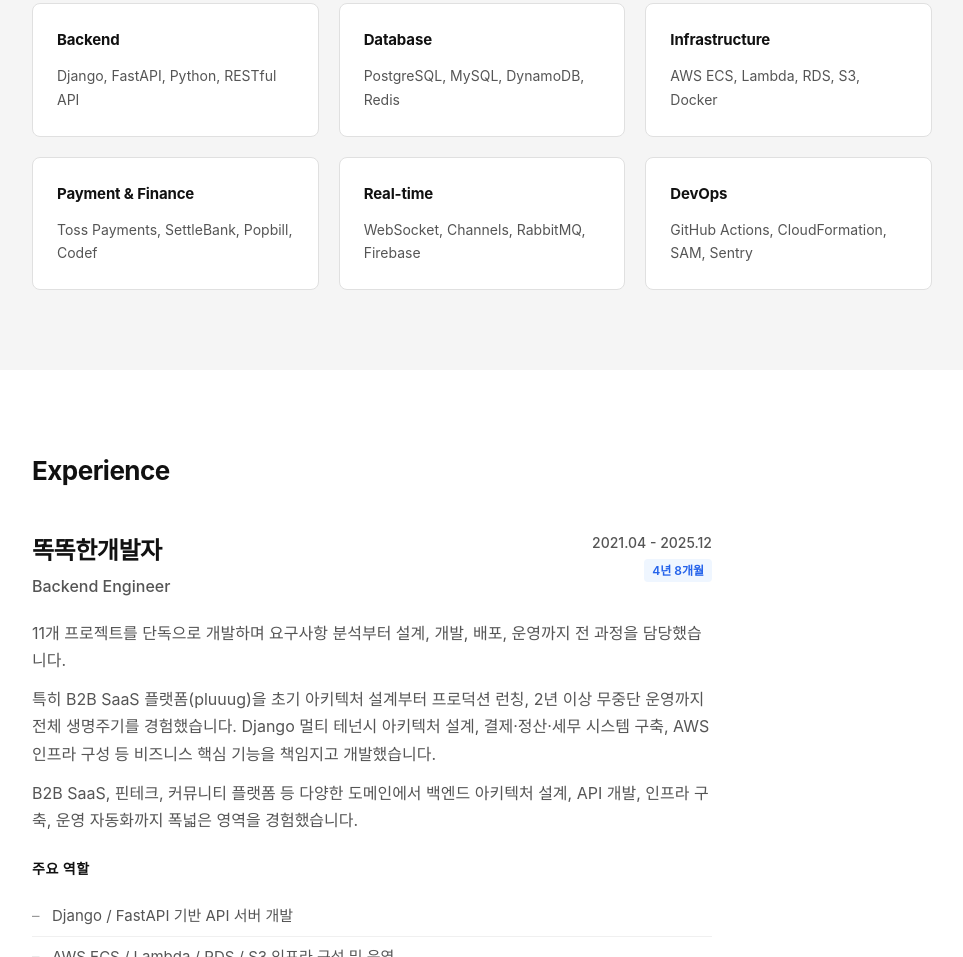
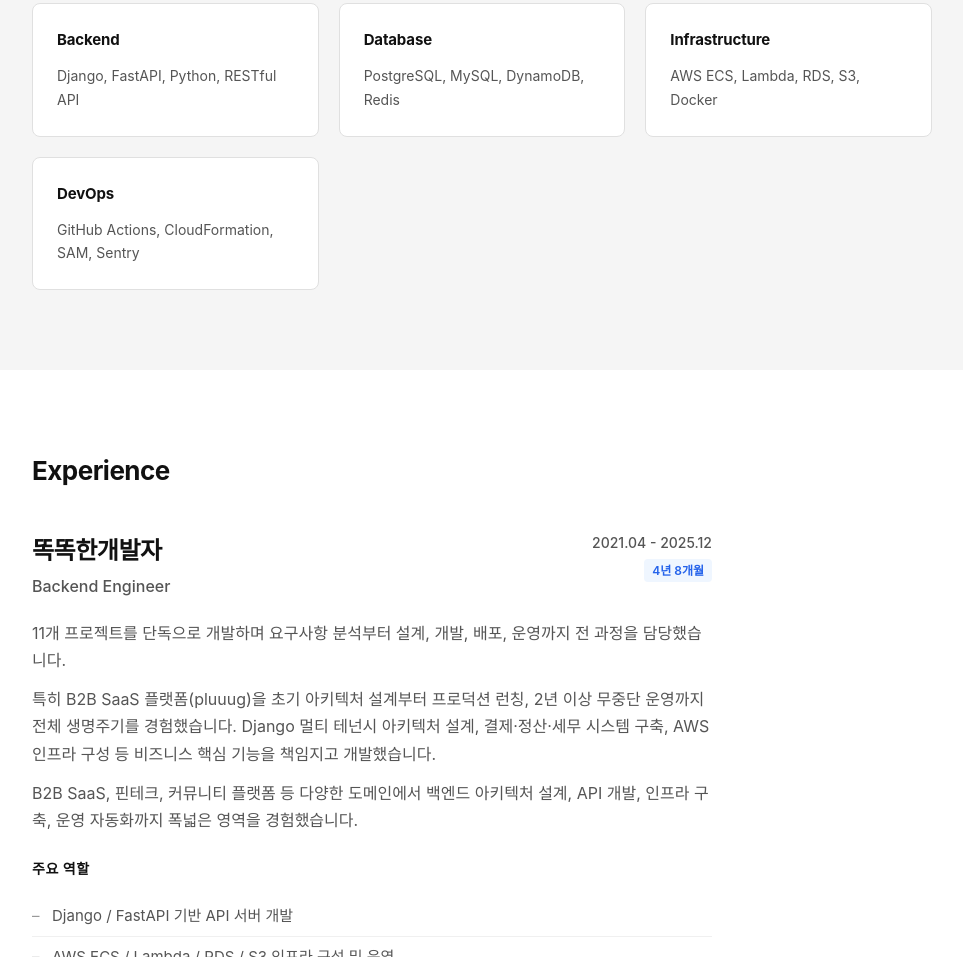
Before and after one commit to changsikkwon/changsikkwon.github.io, a plain HTML site: page index.html in a window 1280 px wide. Shown: the part 1451-2408 px from the top of the page, without its empty margins (58-1021 px from the left). Drawn offline with Linux system fonts and the light colour scheme.

Commit message:
Skills 섹션 정리

```diff
--- a/index.html
+++ b/index.html
@@ -81,16 +81,6 @@
                 <div class="skill-category">
                     <h3 class="skill-category-title">Infrastructure</h3>
                     <p class="skill-category-items">AWS ECS, Lambda, RDS, S3, Docker</p>
-                </div>
-
-                <div class="skill-category">
-                    <h3 class="skill-category-title">Payment & Finance</h3>
-                    <p class="skill-category-items">Toss Payments, SettleBank, Popbill, Codef</p>
-                </div>
-
-                <div class="skill-category">
-                    <h3 class="skill-category-title">Real-time</h3>
-                    <p class="skill-category-items">WebSocket, Channels, RabbitMQ, Firebase</p>
                 </div>
 
                 <div class="skill-category">
```
